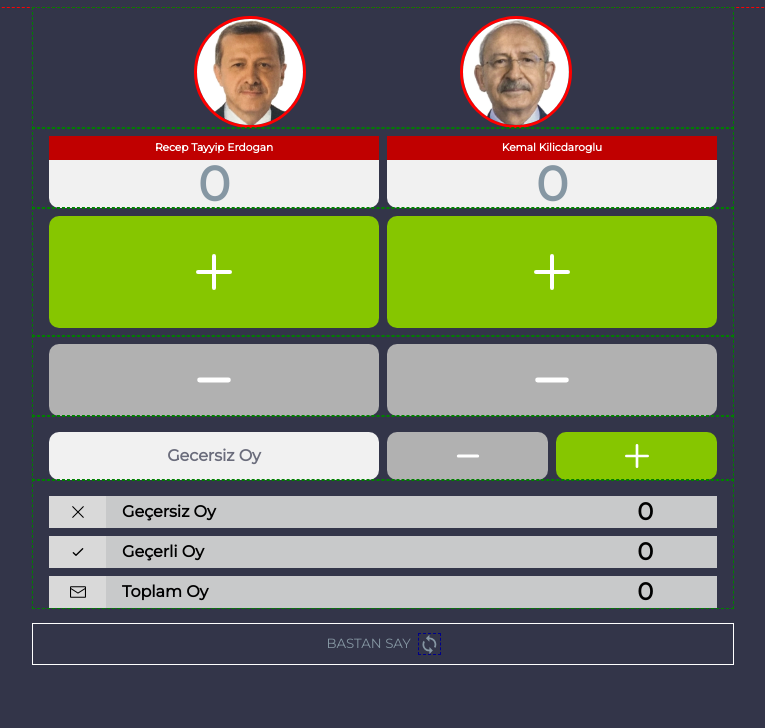
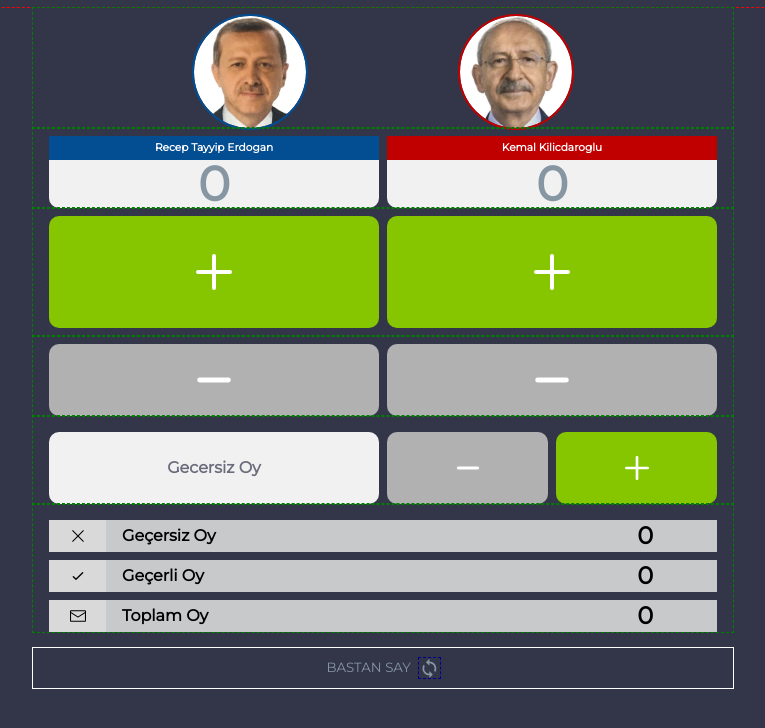
Before and after one commit to K2adir/oySay, a React (Vite) app: page / in a window 1280 px wide. Shown: the top 728 px of the page, without its empty margins (257-1022 px from the left). Built offline with nearby package versions, Linux system fonts and the light colour scheme.

Commit message:
recep colors -> blue

```diff
--- a/src/components/Profile/Profile.jsx
+++ b/src/components/Profile/Profile.jsx
@@ -6,7 +6,7 @@ const Profile = () => {
   return (
     <div className="dashboard__container">
       <img src={Recep} alt="recep tayyip erdogan" />
-      <img src={Kemal} alt="kemal kilicdaroglu" />
+      <img src={Kemal} className="profile__kemal" alt="kemal kilicdaroglu" />
     </div>
   );
 };
--- a/src/components/Profile/Profile.scss
+++ b/src/components/Profile/Profile.scss
@@ -9,9 +9,12 @@
   img {
     width: 7rem;
     border-radius: 50%;
-    border: 3px solid red;
+    outline: 2px solid #034d92;
     @media screen and (max-height: 570px) {
       display: none;
     }
   }
+  .profile__kemal {
+    outline: 2px solid #c00000;
+  }
 }
--- a/src/components/VoidVote/VoidVote.scss
+++ b/src/components/VoidVote/VoidVote.scss
@@ -14,7 +14,7 @@
     display: flex;
     // outline: 2px dashed red;
     width: calc(42vw);
-    height: 3rem;
+    height: 9vh;
     color: #6a6c7b;
   }
 
--- a/src/components/VoteCounter/VoteCounter.jsx
+++ b/src/components/VoteCounter/VoteCounter.jsx
@@ -13,7 +13,7 @@ const VoteCounter = () => {
     <>
       <div className="dashboard__container">
         <div className="voteCounter">
-          <div className="voteCounter_name">
+          <div className="voteCounter_name recep">
             <h5>Recep Tayyip Erdogan</h5>
           </div>
 
--- a/src/components/VoteCounter/VoteCounter.scss
+++ b/src/components/VoteCounter/VoteCounter.scss
@@ -19,6 +19,9 @@
       // padding: 4px 5px;
       line-height: 1;
     }
+    &.recep {
+      background-color: #034d92;
+    }
   }
   //
 
```
